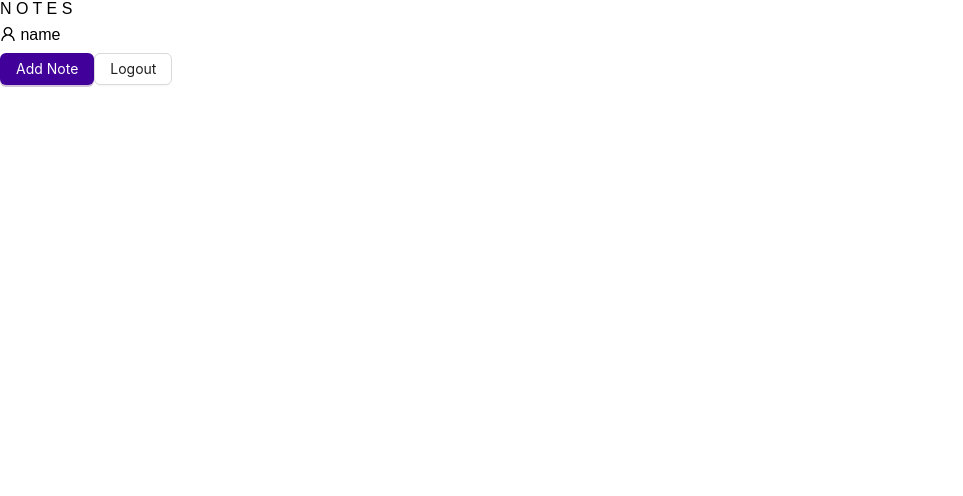
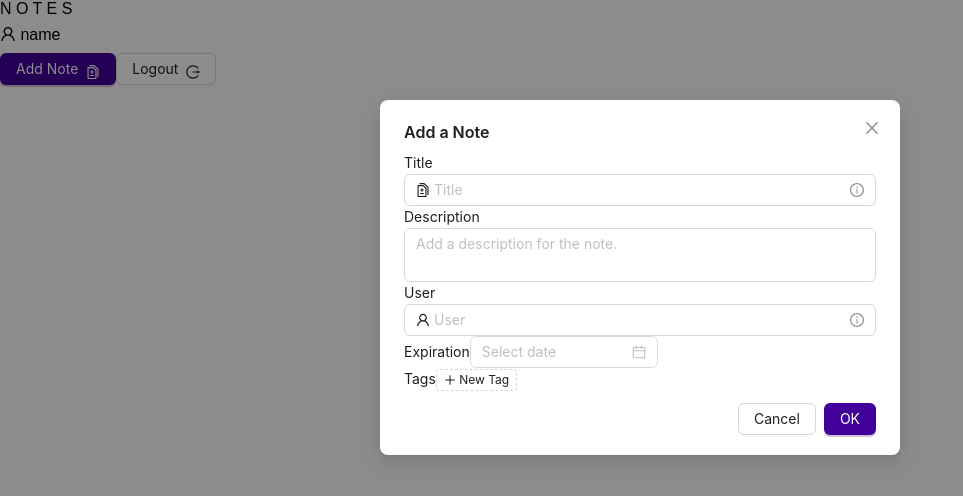
Before and after one commit to SebasSolano/ToDo-vue-laravel, a Vue app in the folder frontend/: page / in a window 1280 px wide. Both pictures are taken after a click on the button "Add Note". Shown: the top 496 px of the page, without its empty margins (0-963 px from the left). Built offline with nearby package versions, Linux system fonts and the light colour scheme.

Commit message:
completed form

```diff
--- a/frontend/src/components/Main.vue
+++ b/frontend/src/components/Main.vue
@@ -1,9 +1,8 @@
 <script setup>
   import NoteForm from "./NoteForm.vue";
-  import { UserOutlined } from "@ant-design/icons-vue";
+  import { UserOutlined, LogoutOutlined } from "@ant-design/icons-vue";
 </script>
 <template>
-  <main>
   <div
     class="flex items-center justify-between w-full h-20 bg-indigo-300 shadow-md"
   >
@@ -11,13 +10,17 @@
       <h1 class="font-semibold text-xl p-2 border-2 border-black text">
         N O T E S
       </h1>
-        <h3 class="flex items-center justify-start space-x-1"><UserOutlined /> <span>name</span></h3>
+      <h3 class="flex items-center justify-start space-x-1">
+        <UserOutlined /> <span>name</span>
+      </h3>
     </div>
     <div class="flex items-center justify-between space-x-3 p-4">
-        <a-button type="primary"> Add Note</a-button>
-        <a-button>Logout</a-button>
+      <NoteForm />
+      <a-button class="flex items-center justify-center space-x-1"
+        >Logout <LogoutOutlined
+      /></a-button>
     </div>
   </div>
-  </main>
+
   <RouterView></RouterView>
 </template>
--- a/frontend/src/components/NoteForm.vue
+++ b/frontend/src/components/NoteForm.vue
@@ -1,14 +1,115 @@
-<script setup></script>
+<script setup>
+  import { ref, reactive, nextTick } from "vue";
+  import {
+    UserOutlined,
+    DiffOutlined,
+    InfoCircleOutlined,
+    PlusOutlined,
+  } from "@ant-design/icons-vue";
+  import { message } from "ant-design-vue";
+  import dayjs from "dayjs";
+  import { useStore } from "vuex";
+
+  const inputRef = ref();
+  const open = ref(false);
+  const confirmLoading = ref(false);
+
+  const store = useStore();
+
+  const form = reactive({
+    title: "",
+    description: "",
+    dueDate: "",
+    user: "",
+    tags: [],
+    inputVisible: false,
+    inputValue: "",
+  });
+
+  const showModal = () => {
+    open.value = true;
+  };
+
+  const handleOk = () => {
+    confirmLoading.value = true;
+     const date = dayjs(form.dueDate).format("YYYY-MM-DD");
+
+    const newNote = {
+      title: form.title,
+      description: form.description,
+      dueDate: date,
+      user: form.user,
+      tags: form.tags,
+      createdAt: dayjs().format("YYYY-MM-DD"),
+    };
+
+    store.dispatch("addNote", newNote);
+
+    setTimeout(() => {
+      resetForm();
+      open.value = false;
+      confirmLoading.value = false;
+      console.log(newNote)
+      message.success("Note added successfully!");
+    }, 1000);
+  };
+
+  const handleClose = (removedTag) => {
+    const tags = form.tags.filter((tag) => tag !== removedTag);
+    console.log(tags);
+    form.tags = tags;
+  };
+  const showInput = () => {
+    form.inputVisible = true;
+    nextTick(() => {
+      inputRef.value.focus();
+    });
+  };
+  const handleInputConfirm = () => {
+    const inputValue = form.inputValue;
+    let tags = form.tags;
+    if (inputValue && tags.indexOf(inputValue) === -1) {
+      tags = [...tags, inputValue];
+    }
+    console.log(tags);
+    Object.assign(form, {
+      tags,
+      inputVisible: false,
+      inputValue: "",
+    });
+  };
+
+  const resetForm = () => {
+    form.title = "";
+    form.description = "";
+    form.dueDate = "";
+    form.user = "";
+    form.tags = [];
+  };
+</script>
 <template>
-  <form @submit.prevent="" class="">
+  <a-button
+    @click="showModal"
+    type="primary"
+    class="flex items-center justify-center space-x-1"
+  >
+    Add Note <DiffOutlined
+  /></a-button>
+  <a-modal
+    v-model:open="open"
+    title="Add a Note"
+    :confirm-loading="confirmLoading"
+    @ok="handleOk"
+  >
+    <form @submit.prevent="handleOk" class="space-y-4">
       <div>
         <label class="block text-gray-700">Title</label>
-      <a-input v-model:value="userName" placeholder="Basic usage">
+        <a-input v-model:value="form.title" placeholder="Title">
           <template #prefix>
-          <user-outlined />
+            <DiffOutlined />
           </template>
           <template #suffix>
-          <a-tooltip title="Extra information">
+            <a-tooltip title="Add a title for the note">
               <info-circle-outlined style="color: rgba(0, 0, 0, 0.45)" />
             </a-tooltip>
           </template>
@@ -17,18 +118,54 @@
       <div>
         <label class="block text-gray-700">Description</label>
         <a-textarea
-        v-model:value="value2"
-        placeholder="Autosize height with minimum and maximum number of lines"
+        v-model:value="form.description"
+          placeholder="Add a description for the note."
           :auto-size="{ minRows: 2, maxRows: 5 }"
         />
       </div>
       <div>
-      <label class="block text-gray-700">Title</label>
-      <input type="text" class="w-full p-2 border border-gray-300 rounded" />
+        <label class="block text-gray-700">User</label>
+        <a-input v-model:value="form.user" placeholder="User">
+          <template #prefix>
+            <user-outlined />
+          </template>
+          <template #suffix>
+            <a-tooltip title="Add the user in charge">
+              <info-circle-outlined style="color: rgba(0, 0, 0, 0.45)" />
+            </a-tooltip>
+          </template>
+        </a-input>
       </div>
       <div>
-      <label class="block text-gray-700">Title</label>
-      <input type="text" class="w-full p-2 border border-gray-300 rounded" />
+        <label class="block text-gray-700">Expiration</label>
+        <a-date-picker v-model:value="form.dueDate" class="w-full" />
+      </div>
+      <div>
+        <label class="block text-gray-700">Tags</label>
+        <template v-for="(tag, index) in form.tags" :key="tag">
+          <a-tag :closable="index >= 0" @close="handleClose(tag)">
+            {{ tag }}
+          </a-tag>
+        </template>
+        <a-input
+          v-if="form.inputVisible"
+          ref="inputRef"
+          v-model:value="form.inputValue"
+          type="text"
+          size="small"
+          :style="{ width: '78px' }"
+          @blur="handleInputConfirm"
+          @keyup.enter="handleInputConfirm"
+        />
+        <a-tag
+          v-else
+          style="background: #fff; border-style: dashed"
+          @click="showInput"
+        >
+          <plus-outlined />
+          New Tag
+        </a-tag>
       </div>
     </form>
+  </a-modal>
 </template>
--- a/package.json
+++ b/package.json
@@ -1,5 +1,6 @@
 {
   "dependencies": {
-    "@ant-design/icons-vue": "^7.0.1"
+    "@ant-design/icons-vue": "^7.0.1",
+    "dayjs": "^1.11.13"
   }
 }
```
Also changed, not shown: 1 other file (tests, documents, lock files or other folders). Lines whose indentation alone changed are shown as unchanged.
